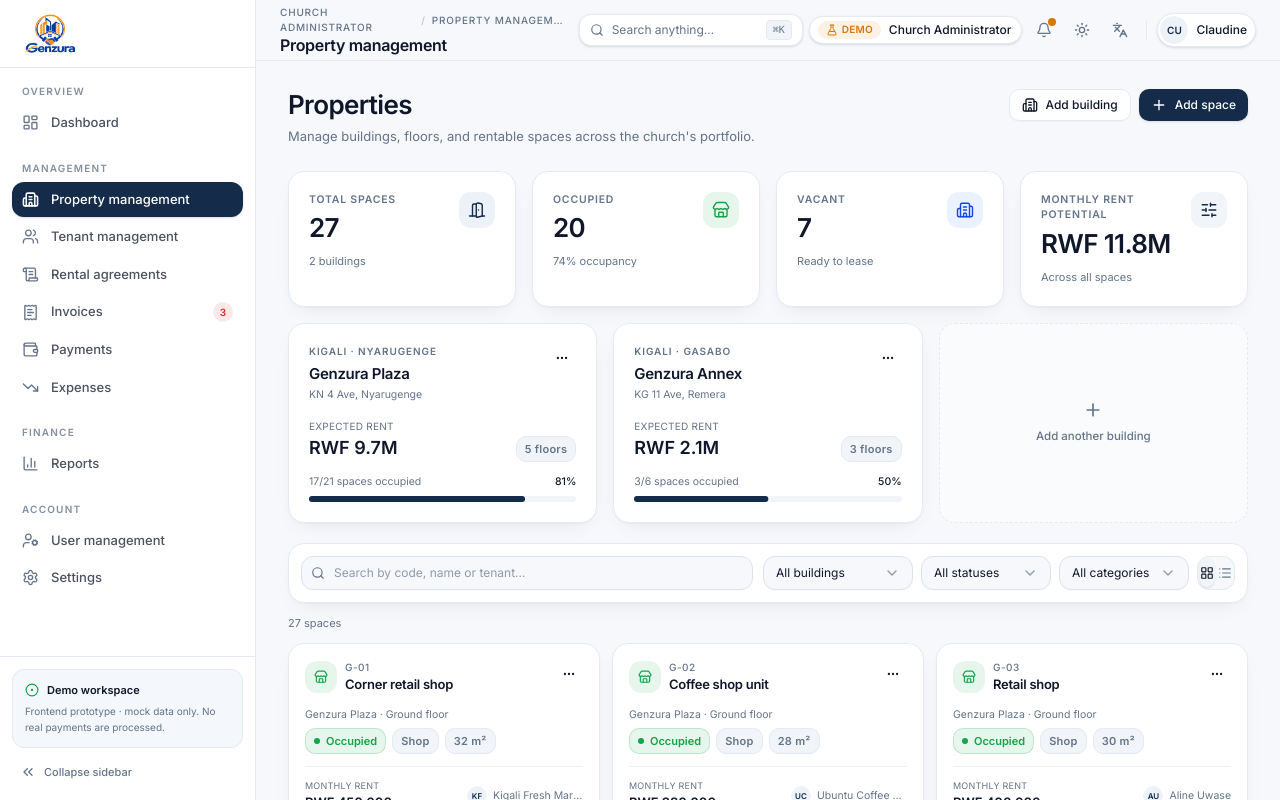
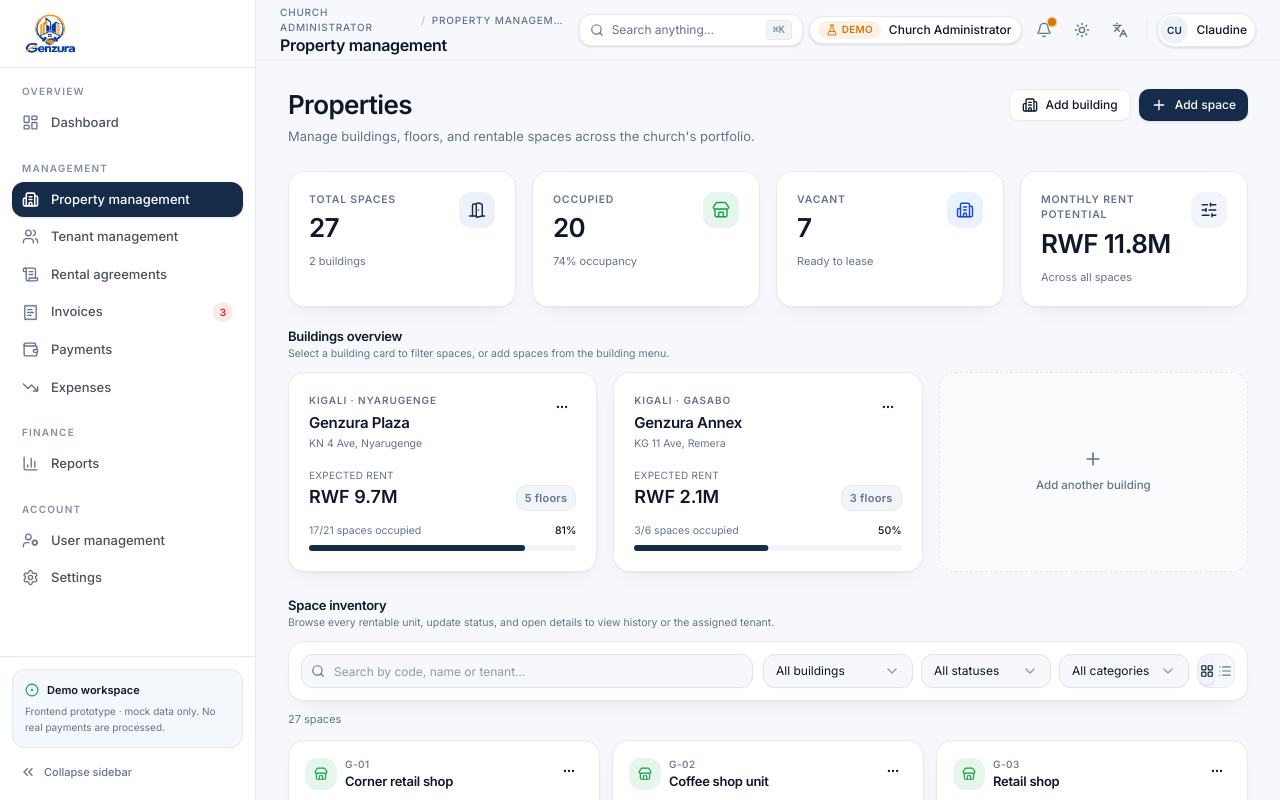
Before and after one commit to Elisee-M/Church, a Next.js app: page /admin/properties in a window 1280 px wide. Shown: the top 800 px of the page. Built offline with nearby package versions, Linux system fonts and the light colour scheme.

Commit message:
style: organize properties workspace sections and guidance

```diff
--- a/src/features/properties/properties-workspace.tsx
+++ b/src/features/properties/properties-workspace.tsx
@@ -205,7 +205,21 @@ export function PropertiesWorkspace() {
         <StatCard label="Monthly rent potential" value={formatCurrency(metrics.potential, true)} hint="Across all spaces" icon={SlidersHorizontal} tone="default" />
       </div>
 
-      <div className="mt-4 grid gap-4 lg:grid-cols-3">
+      <div className="mt-5 flex flex-wrap items-end justify-between gap-2">
+        <div>
+          <h2 className="text-[13px] font-semibold">Buildings overview</h2>
+          <p className="text-[10.5px] text-muted-foreground">
+            Select a building card to filter spaces, or add spaces from the building menu.
+          </p>
+        </div>
+        {buildingFilter !== "all" && (
+          <Button variant="ghost" size="sm" className="h-7 text-[11px]" onClick={() => setBuildingFilter("all")}>
+            Show all buildings
+          </Button>
+        )}
+      </div>
+
+      <div className="mt-2.5 grid gap-4 lg:grid-cols-3">
         {db.buildings.map((building) => {
           const spaces = db.spaces.filter((space) => space.buildingId === building.id);
           const occupied = spaces.filter((space) => space.status === "occupied").length;
@@ -285,7 +299,16 @@ export function PropertiesWorkspace() {
         </button>
       </div>
 
-      <div className="mt-5 flex flex-col gap-2.5 rounded-xl border border-border bg-card p-3 shadow-soft lg:flex-row lg:items-center">
+      <div className="mt-6 flex flex-wrap items-end justify-between gap-2">
+        <div>
+          <h2 className="text-[13px] font-semibold">Space inventory</h2>
+          <p className="text-[10.5px] text-muted-foreground">
+            Browse every rentable unit, update status, and open details to view history or the assigned tenant.
+          </p>
+        </div>
+      </div>
+
+      <div className="mt-2.5 flex flex-col gap-2.5 rounded-xl border border-border bg-card p-3 shadow-soft lg:flex-row lg:items-center">
         <div className="relative flex-1">
           <Search className="pointer-events-none absolute left-2.5 top-1/2 size-3.5 -translate-y-1/2 text-muted-foreground" />
           <Input
@@ -360,7 +383,7 @@ export function PropertiesWorkspace() {
         </div>
       </div>
 
-      <div className="mt-3 flex items-center justify-between">
+      <div className="mt-2.5 flex items-center justify-between">
         <p className="text-[11px] text-muted-foreground">
           {filtered.length} space{filtered.length === 1 ? "" : "s"}
           {buildingFilter !== "all" && ` in ${db.buildings.find((building) => building.id === buildingFilter)?.name}`}
```
